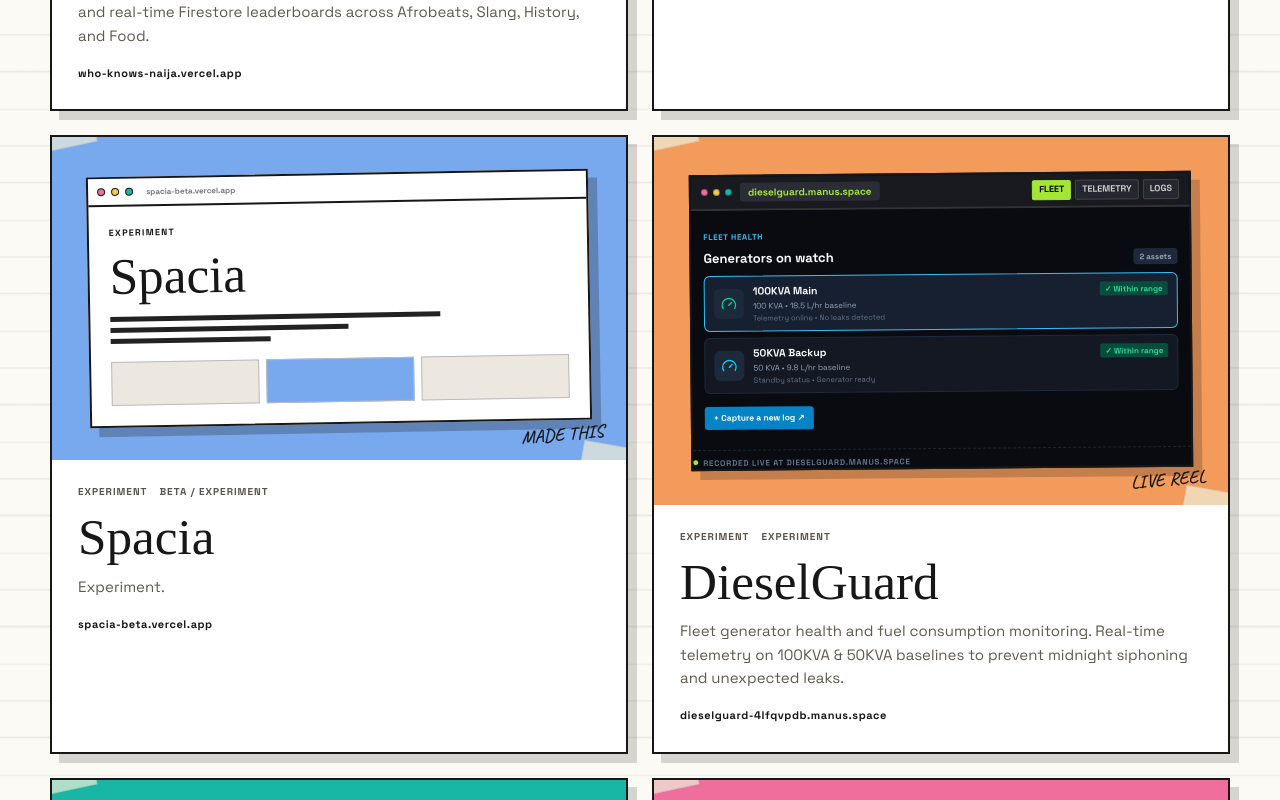
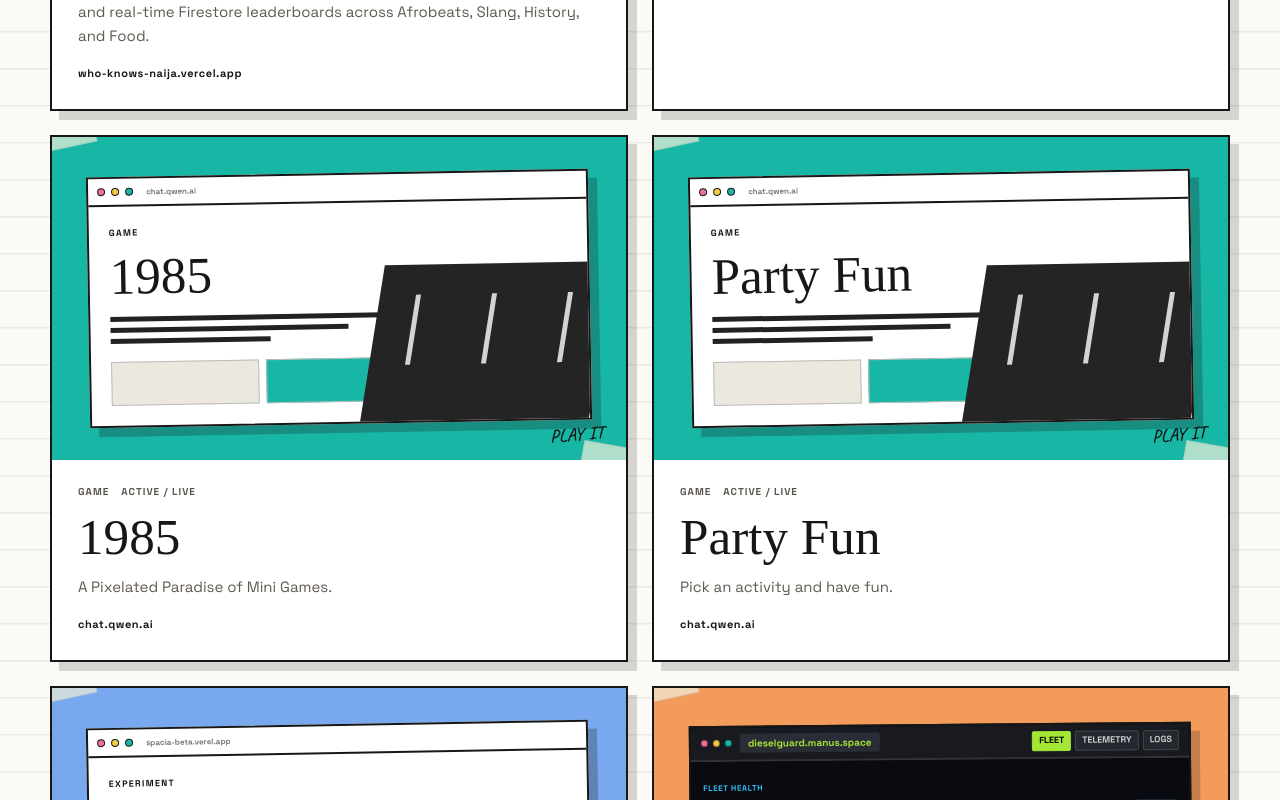
Before and after one commit to nekt-konnekt/Tomori-Hub, a React (Vite) app: page /work in a window 1280 px wide. Shown: the part 4700-5500 px from the top of the page. Built offline with nearby package versions, Linux system fonts and the light colour scheme; a web font is replaced by a local one.

Commit message:
Add 1985 and Party Fun games

```diff
--- a/src/data/projects.ts
+++ b/src/data/projects.ts
@@ -25,7 +25,9 @@ export const INITIAL_PROJECTS: Project[] = [
   { slug:'oga-landlord', name:'OgaLandlord', description:'Nigerian property simulator. Manage water pumps and Tiger generators, survive mainland tenant drama, and build a ₦100 Million Lagos property empire.', category:'Game', status:'Active / Live', url:'https://landlords-house.vercel.app/', domain:'landlords-house.vercel.app' },
   { slug:'who-knows-naija', name:'Who Knows Naija?', description:'Fast-paced Nigerian trivia game. 1v1 live duels, 36 states conquest map, and real-time Firestore leaderboards across Afrobeats, Slang, History, and Food.', category:'Game', status:'Active / Live', url:'https://who-knows-naija.vercel.app/', domain:'who-knows-naija.vercel.app' },
   { slug:'danfo-rush', name:'Danfo Rush: Gidi Drift', description:'Lagos arcade bus racer. Pick up fares, dodge kekes and okadas, drift Third Mainland highway, upgrade V8 engine blocks, and claim daily Gidi rewards.', category:'Game', status:'Active / Live', url:'https://danfo-rush.vercel.app', domain:'danfo-rush.vercel.app' },
-  { slug:'spacia', name:'Spacia', description:'Experiment.', category:'Experiment', status:'Beta / Experiment', url:'https://spacia-beta.vercel.app/', domain:'spacia-beta.vercel.app' },
+  { slug:'1985', name:'1985', description:'A Pixelated Paradise of Mini Games.', category:'Game', status:'Active / Live', url:'https://chat.qwen.ai/s/deploy/t_c511a739-ade8-449e-ad73-754e4f12a1f1', domain:'chat.qwen.ai' },
+  { slug:'party-fun', name:'Party Fun', description:'Pick an activity and have fun.', category:'Game', status:'Active / Live', url:'https://chat.qwen.ai/s/deploy/t_be15f145-f3ca-4c47-bb1a-6b23011187a0', domain:'chat.qwen.ai' },
+  { slug:'spacia', name:'Spacia', description:'Experiment.', category:'Experiment', status:'Beta / Experiment', url:'https://spacia-beta.vercel.app/', domain:'spacia-beta.verel.app' },
   { slug:'dieselguard', name:'DieselGuard', description:'Fleet generator health and fuel consumption monitoring. Real-time telemetry on 100KVA & 50KVA baselines to prevent midnight siphoning and unexpected leaks.', category:'Experiment', status:'Experiment', url:'https://dieselguard-4lfqvpdb.manus.space/', domain:'dieselguard-4lfqvpdb.manus.space' },
   { slug:'trustlink', name:'TrustLink', description:'Trust and verification widget for Nigerian social commerce. Phone OTP, Instagram bio-code handshake, and identity checks for online vendors.', category:'Experiment', status:'Prototype / Live Test', url:'https://trustlink-huekhsw8.manus.space/', domain:'trustlink-huekhsw8.manus.space' },
   { slug:'kinetix', name:'Kinetix', description:'Experiment.', category:'Experiment', status:'Experiment', url:null, domain:null },
```
